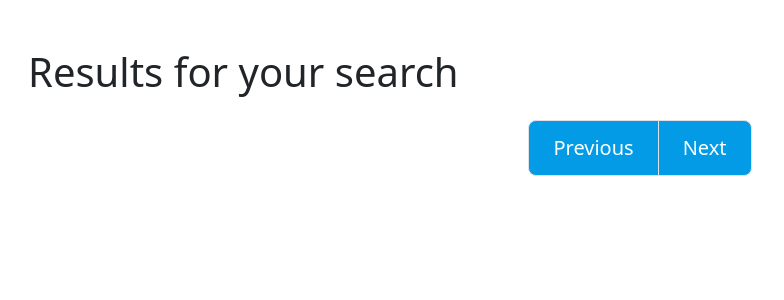
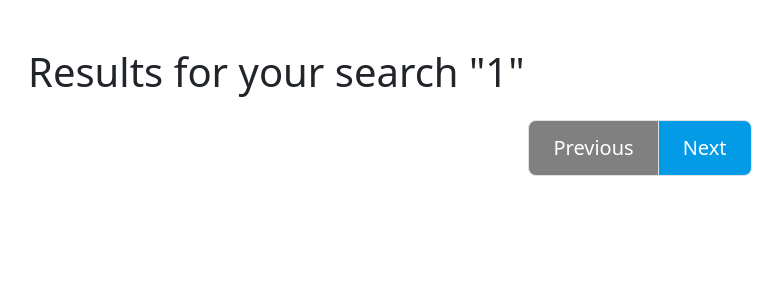
Before and after one commit to benaversano98/team3DAITV, a Flask app: page /search/1/0 in a window 1280 px wide. Shown: the part 57-357 px from the top of the page, without its empty margins (0-784 px from the left). Run offline with Flask 3, Linux system fonts and the light colour scheme; the visitor is signed in with stand-in values (Sample User, id 1); tables that the repository leaves empty or names only in its code hold one stand-in row (values such as "Sample post").

Commit message:
update armando

```diff
--- a/Webapp/daitv_webapp.py
+++ b/Webapp/daitv_webapp.py
@@ -130,17 +130,20 @@ def search_term_num(term, num):
     limit = 20
     offset = 0
     counter = num
+    search_term = term
     if request.method == 'POST':
         search_term = request.form.get('term')
         return redirect("/search/%s" % search_term)
-    try:
-        id_login = session.get("client_id")
-        print(id_login)
-    except:
-        print("error")
+    # try:
+    #     id_login = session.get("client_id")
+    #     print(id_login)
+    # except:
+    #     print("error")
     query_movies = f"SELECT * FROM movies WHERE title LIKE '%{term}%' OR alternative_title LIKE '%{term}%' ORDER BY title LIMIT {limit} OFFSET {offset + (counter*limit)}"
     list_search = execute_query(query_movies)
-    return render_template("Search.html", list_search=list_search, login=login)
+    query_movies = f"SELECT * FROM movies WHERE title LIKE '%{term}%' OR alternative_title LIKE '%{term}%' ORDER BY title LIMIT {limit} OFFSET {offset + ((counter+1) * limit)}"
+
+    return render_template("Search.html", list_search=list_search, login=login, num=num, search_term=search_term)
 
 @app.route("/genres", methods=['GET', 'POST'])
 def genres():
@@ -163,7 +166,6 @@ def genres():
 @app.route("/genres/<genre>", methods=['GET', 'POST'])
 def genres_genre(genre):
     genre_count = (genre, 0)
-
     return redirect("/genres/%s/%s" % genre_count)
 
 
@@ -171,7 +173,10 @@ def genres_genre(genre):
 def genres_genre_num(genre, num):
     limit = 20
     offset = 0
-    counter = num
+    if num < 0:
+        counter = 0
+    else:
+        counter = num
 
     if request.method == 'POST':
         search_term = request.form.get('term')
@@ -180,12 +185,18 @@ def genres_genre_num(genre, num):
     query_genre_genre = f"""SELECT title, alternative_title, year, media_rating FROM `movies`
                         JOIN genres_movies JOIN genres ON movies.movie_id = genres_movies.movie_id AND
                         genres_movies.genre_id = genres.genre_id
-                        WHERE genres.genre = "{genre}" ORDER BY movies.movie_id LIMIT {limit} OFFSET {offset + (counter*limit)};"""
+                        WHERE genres.genre = "{genre}" ORDER BY movies.movie_id LIMIT {limit} OFFSET {offset + ((counter)*limit)};"""
 
     mov_genre_genre = execute_query(query_genre_genre)
 
+    query_genre_genre_next = f"""SELECT title, alternative_title, year, media_rating FROM `movies`
+                            JOIN genres_movies JOIN genres ON movies.movie_id = genres_movies.movie_id AND
+                            genres_movies.genre_id = genres.genre_id
+                            WHERE genres.genre = "{genre}" ORDER BY movies.movie_id LIMIT {limit} OFFSET {offset + ((counter+1) * limit)};"""
 
-    return render_template("Genres_genre.html", list_mov_genre=mov_genre_genre, genre=genre, num=int(num))
+    next_film = len(execute_query(query_genre_genre_next))
+
+    return render_template("Genres_genre.html", list_mov_genre=mov_genre_genre, genre=genre, num=int(num), next_film=next_film)
 
 
 # @app.route("/catalogue", methods=['GET'])
--- a/Webapp/templates/Search.html
+++ b/Webapp/templates/Search.html
@@ -9,6 +9,10 @@
         <style>
         .pagination .page-link {
     background: #039be5;
+    color: white;
+}
+             .disabled .page-link {
+    background: grey;
     color: white;
 }
     </style>
@@ -53,7 +57,7 @@ NAVBAR
 Search results
 -->
 <div class="container-fluid text-center">
-    <h1 class="text-start pt-5 mb-3 pb-2 px-3">Results for your search</h1>
+    <h1 class="text-start pt-5 mb-3 pb-2 px-3">Results for your search "{{ search_term}}"</h1>
     <div class="row">
         {% for elem in list_search %}
         <div class="card mx-4 mb-4" style="width: 18rem;">
@@ -70,8 +74,8 @@ Search results
 <div class="d-flex justify-content-center">
     <nav aria-label="Page navigation example">
         <ul class="pagination text-center pagination-lg">
-            <li class="page-item"><button class="page-link" onclick="redirectToPreviousPage()">Previous</button></li>
-            <li class="page-item"><button class="page-link" onclick="redirectToNextPage()">Next</button></li>
+             <li class="page-item {% if num == 0 %}disabled disabled-bg{%endif%}"><button class="page-link" onclick="redirectToPreviousPage()">Previous</button></li>
+            <li class="page-item {% if next_film == 0 %}disabled disabled-bg{%endif%}"><button class="page-link" onclick="redirectToNextPage()">Next</button></li>
         </ul>
     </nav>
 
@@ -80,14 +84,14 @@ Search results
     function redirectToNextPage() {
     const currentPageNumber = {{ num}};
     const nextPageNumber = currentPageNumber + 1;
-    window.location.href = `/genres/{{ genre}}/${nextPageNumber}`;
+    window.location.href = `/search/{{ search_term}}/${nextPageNumber}`;
 }
 </script>
 <script>
     function redirectToPreviousPage() {
     const currentPageNumber = {{ num}};
     const nextPageNumber = currentPageNumber - 1;
-    window.location.href = `/genres/{{ genre}}/${nextPageNumber}`;
+    window.location.href = `/search/{{ search_term}}/${nextPageNumber}`;
 }
 </script>
 
```
Also changed, not shown: Webapp/templates/Genres_genre.html (+6 -2 lines), Webapp/templates/Home_daitv.html (+3 -4 lines).
